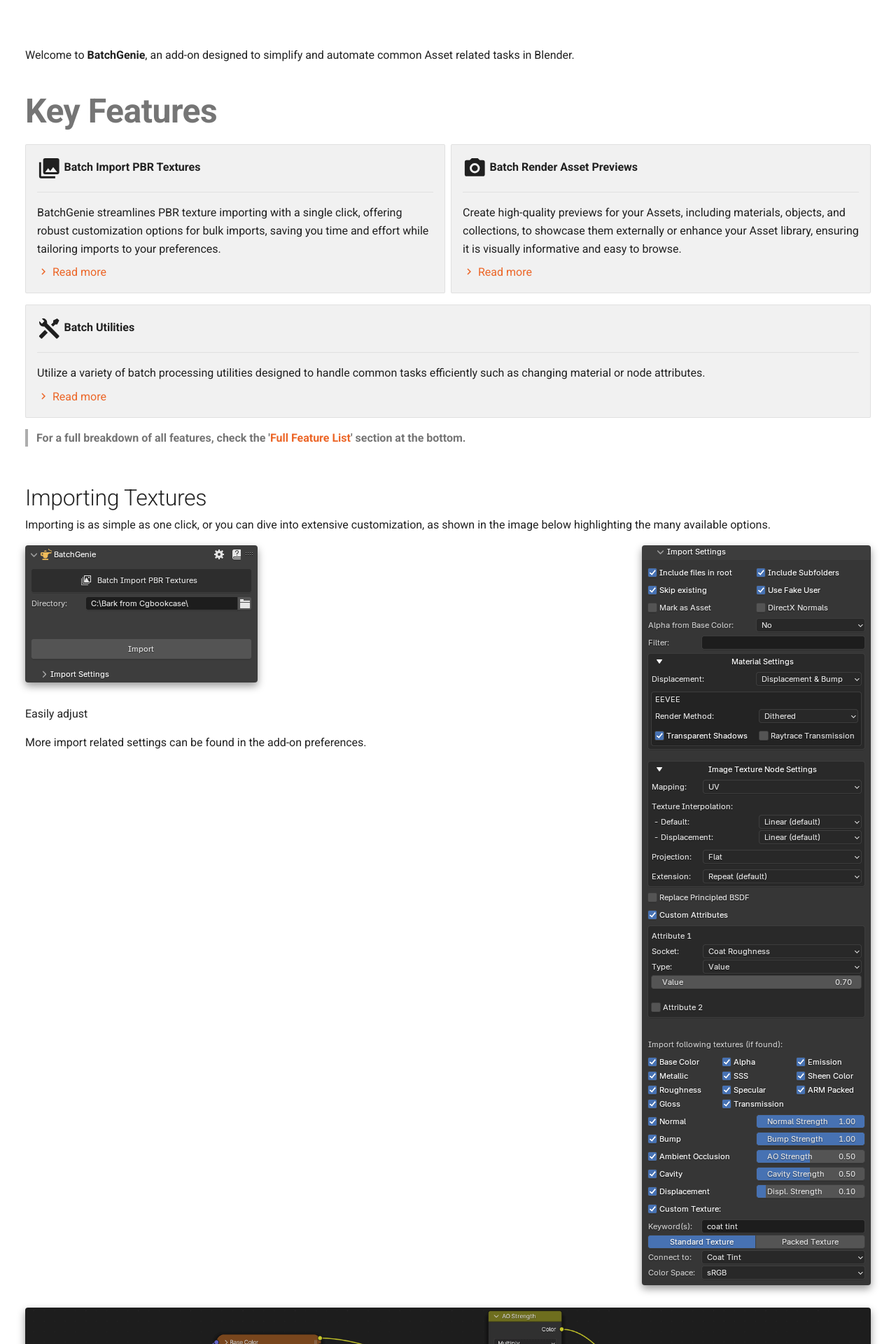
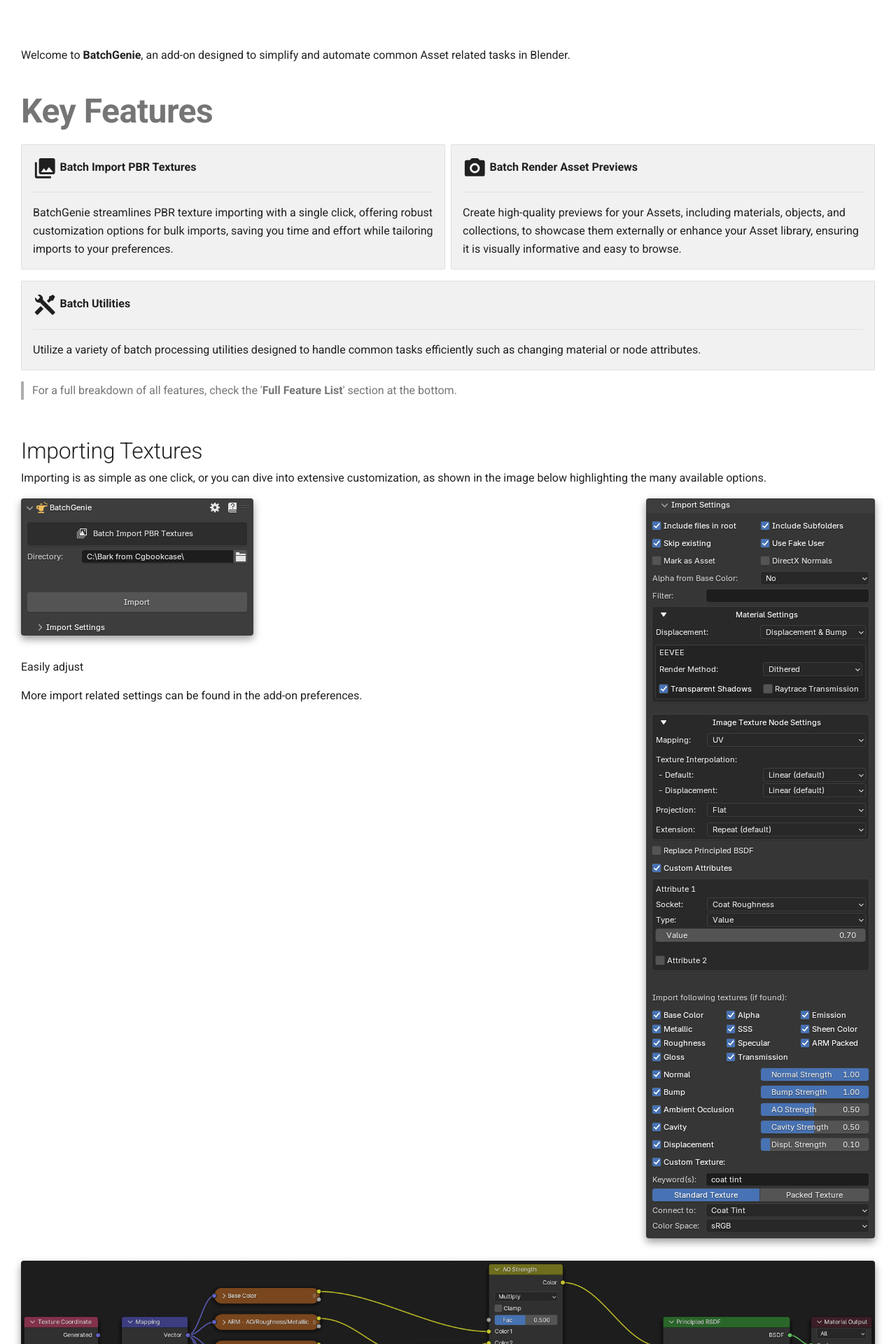
Before and after one commit to roberddd/batchgenie_landing-page, an MkDocs documentation site: the page built from docs/index.md, in a window 1280 px wide. Shown: the top 1920 px of the page at 70% size. Built offline with MkDocs 1.6.1 and Material for MkDocs 9.7.7, drawn with Linux system fonts in a browser that asks for light colours; some of the changed text lies outside the part shown.

```diff
--- a/docs/extra.css
+++ b/docs/extra.css
@@ -26,9 +26,9 @@
     margin-right: auto;  */
   }
 }
-/* Decrease Overall Margin */
+/* Overall Margin */
 .md-content__inner {
-  margin: 0 .3rem 1.2rem;
+  margin: 0 0;
 }
 
 
--- a/docs/index.md
+++ b/docs/index.md
@@ -52,7 +52,6 @@ Welcome to **BatchGenie**, an add-on designed to simplify and automate common As
 
     BatchGenie streamlines PBR texture importing with a single click, offering robust customization options for bulk imports, saving you time and effort while tailoring imports to your preferences.
 
-    [:material-chevron-right: Read more](#importing-textures)
 
 -   :material-camera:{ .lg .middle } __Batch Render Asset Previews__
 
@@ -60,7 +59,6 @@ Welcome to **BatchGenie**, an add-on designed to simplify and automate common As
 
     Create high-quality previews for your Assets, including materials, objects, and collections, to showcase them externally or enhance your Asset library, ensuring it is visually informative and easy to browse.
 
-    [:material-chevron-right: Read more](#rendering-asset-previews)
 
 </div>
 
@@ -72,11 +70,10 @@ Welcome to **BatchGenie**, an add-on designed to simplify and automate common As
 
     Utilize a variety of batch processing utilities designed to handle common tasks efficiently such as changing material or node attributes.
 
-    [:material-chevron-right: Read more](#importing-textures)
 
 </div>
 
-> **For a full breakdown of all features, check the '[Full Feature List](#full-feature-list)' section at the bottom.**
+> For a full breakdown of all features, check the '**Full Feature List**' section at the bottom.
 
 
 ## Importing Textures
@@ -109,7 +106,7 @@ More import related settings can be found in the add-on preferences.
 
 
 
-[![Material Example](images/imported_material_example.png){ .img-box }](images/imported_material_example.png){data-featherlight="image"}
+[![Material Example](images/imported_material_example.png){ .img-box }](images/imported_material_example.png){ data-featherlight="image" }
 
 
 <div style="clear:both"></div>
--- a/overrides/main.html
+++ b/overrides/main.html
@@ -1,5 +1,21 @@
 {% extends "base.html" %}
 {% block header %}
 {% endblock %}
+{% block extrahead %}
+    <link rel="stylesheet" href="https://cdnjs.cloudflare.com/ajax/libs/featherlight/1.7.13/featherlight.min.css">
+    <script src="https://cdnjs.cloudflare.com/ajax/libs/jquery/3.6.0/jquery.min.js"></script>
+    <script src="https://cdnjs.cloudflare.com/ajax/libs/featherlight/1.7.13/featherlight.min.js"></script>
+    <style>
+        .featherlight {
+            max-width: 100vw; /* Ensure lightbox takes full width */
+            max-height: 100vh; /* Ensure lightbox takes full height */
+        }
+        .featherlight-image {
+            width: 100%; /* Scale image to fit container */
+            height: auto; /* Maintain aspect ratio */
+        }
+    </style>
+  {{ super() }}
+{% endblock %}
 {% block footer %}
 {% endblock %}
```
Also changed, not shown: other parts of docs/index.md (+1 -1 lines), 1 other file.
